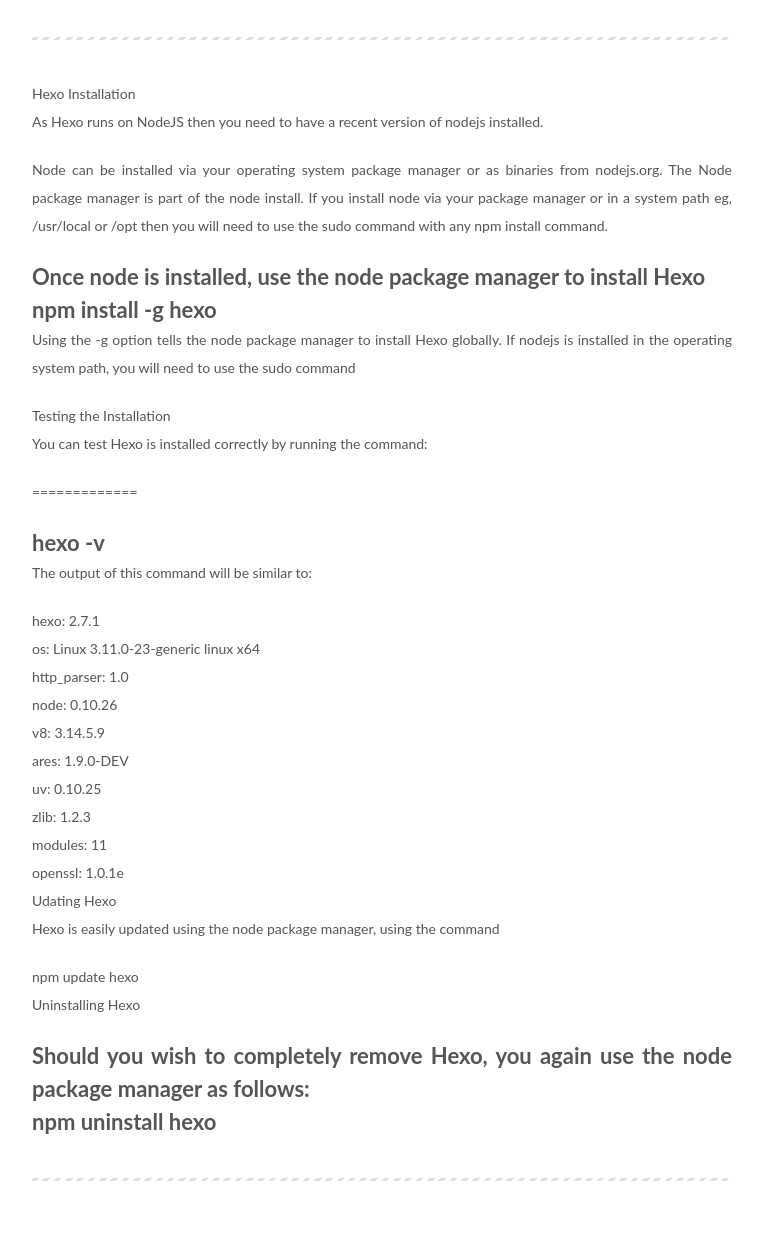
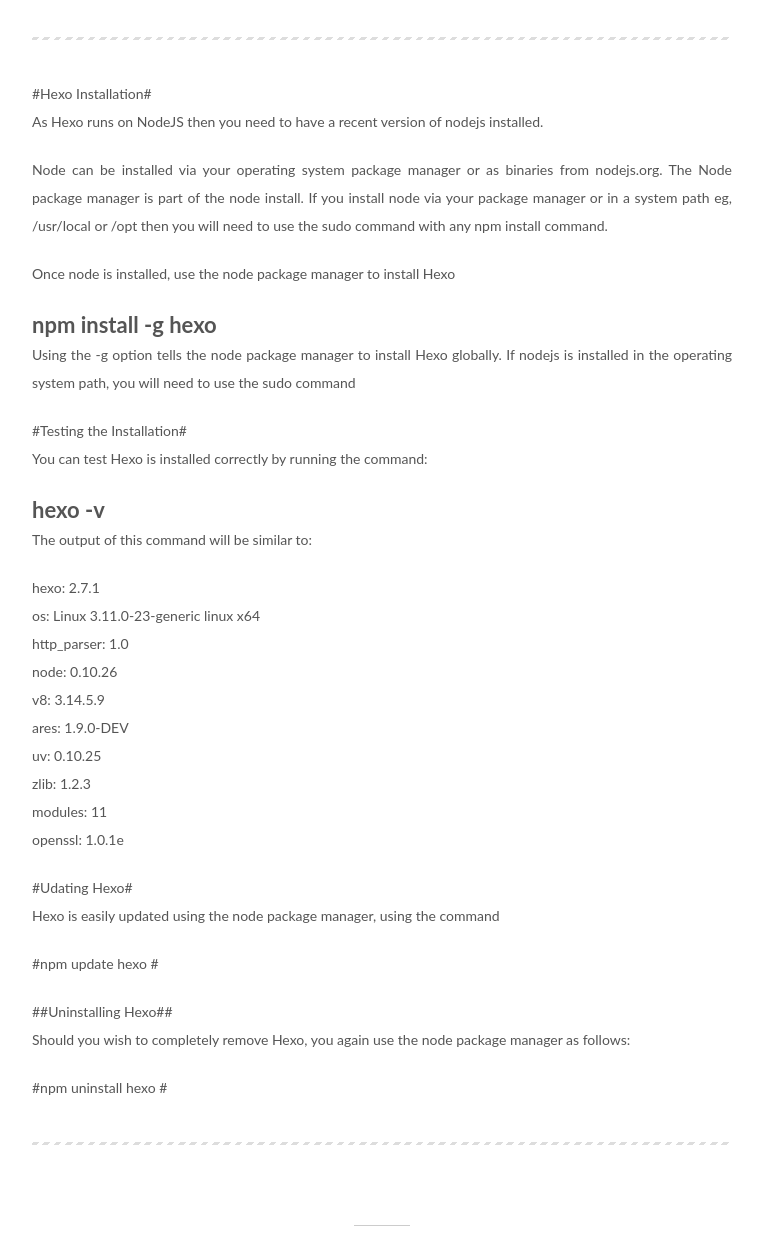
Before and after one commit to jazzminoides/jazzminoides.github.io, a plain HTML site: page index.html in a window 1280 px wide. Shown: the part 3479-4720 px from the top of the page, without its empty margins (258-1021 px from the left). Drawn offline with Linux system fonts and the light colour scheme.

Commit message:
Site updated: 2018-04-04 15:53:49

```diff
--- a/css/main.css
+++ b/css/main.css
@@ -1822,7 +1822,7 @@
   width: 4px;
   height: 4px;
   border-radius: 50%;
-  background: #2136fa;
+  background: #ff78ff;
 }
 .links-of-blogroll {
   font-size: 13px;
--- a/index.html
+++ b/index.html
@@ -334,15 +334,18 @@
 <p>文章编辑完成后，终端 cd 到 blog 文件夹下，执行如下命令来发布：</p>
 <p>hexo generate    // 生成静态页面<br>hexo deploy      // 将文章部署到 Github  // 或 hexo d -g<br>至此，使用 Hexo 搭建个人博客并部署到 GitHub 就基本完成了。后面会陆续更新出如何绑定独立域名、next 主题的优化和功能配置、同时部署博客到 GitHub 和 Coding、提交文章到百度谷歌收录、备份博客等（防止悲剧重演…）。</p>
 <hr>
-<p>Hexo Installation<br>As Hexo runs on NodeJS then you need to have a recent version of nodejs installed.</p>
+<p>#Hexo Installation#<br>As Hexo runs on NodeJS then you need to have a recent version of nodejs installed.</p>
 <p>Node can be installed via your operating system package manager or as binaries from nodejs.org. The Node package manager is part of the node install. If you install node via your package manager or in a system path eg, /usr/local or /opt then you will need to use the sudo command with any npm install command.</p>
-<h1 id="Once-node-is-installed-use-the-node-package-manager-to-install-Hexo"><a href="#Once-node-is-installed-use-the-node-package-manager-to-install-Hexo" class="headerlink" title="Once node is installed, use the node package manager to install Hexo"></a>Once node is installed, use the node package manager to install Hexo</h1><h1 id="npm-install-g-hexo"><a href="#npm-install-g-hexo" class="headerlink" title="npm install -g hexo "></a>npm install -g hexo </h1><p>Using the -g option tells the node package manager to install Hexo globally. If nodejs is installed in the operating system path, you will need to use the sudo command</p>
-<p>Testing the Installation<br>You can test Hexo is installed correctly by running the command:</p>
-<p>=============</p>
+<p>Once node is installed, use the node package manager to install Hexo</p>
+<h1 id="npm-install-g-hexo"><a href="#npm-install-g-hexo" class="headerlink" title="npm install -g hexo "></a>npm install -g hexo </h1><p>Using the -g option tells the node package manager to install Hexo globally. If nodejs is installed in the operating system path, you will need to use the sudo command</p>
+<p>#Testing the Installation#<br>You can test Hexo is installed correctly by running the command:</p>
 <h1 id="hexo-v"><a href="#hexo-v" class="headerlink" title="hexo -v"></a>hexo -v</h1><p>The output of this command will be similar to:</p>
-<p>hexo: 2.7.1<br>os: Linux 3.11.0-23-generic linux x64<br>http_parser: 1.0<br>node: 0.10.26<br>v8: 3.14.5.9<br>ares: 1.9.0-DEV<br>uv: 0.10.25<br>zlib: 1.2.3<br>modules: 11<br>openssl: 1.0.1e<br>Udating Hexo<br>Hexo is easily updated using the node package manager, using the command</p>
-<p>npm update hexo<br>Uninstalling Hexo</p>
-<h1 id="Should-you-wish-to-completely-remove-Hexo-you-again-use-the-node-package-manager-as-follows"><a href="#Should-you-wish-to-completely-remove-Hexo-you-again-use-the-node-package-manager-as-follows" class="headerlink" title="Should you wish to completely remove Hexo, you again use the node package manager as follows:"></a>Should you wish to completely remove Hexo, you again use the node package manager as follows:</h1><h1 id="npm-uninstall-hexo"><a href="#npm-uninstall-hexo" class="headerlink" title="npm uninstall hexo "></a>npm uninstall hexo </h1><hr>
+<p>hexo: 2.7.1<br>os: Linux 3.11.0-23-generic linux x64<br>http_parser: 1.0<br>node: 0.10.26<br>v8: 3.14.5.9<br>ares: 1.9.0-DEV<br>uv: 0.10.25<br>zlib: 1.2.3<br>modules: 11<br>openssl: 1.0.1e</p>
+<p>#Udating Hexo#<br>Hexo is easily updated using the node package manager, using the command</p>
+<p>#npm update hexo #</p>
+<p>##Uninstalling Hexo##<br>Should you wish to completely remove Hexo, you again use the node package manager as follows:</p>
+<p>#npm uninstall hexo #</p>
+<hr>
 
 
 
```
Also changed, not shown: 2018/04/04/Let-s-there-be-HEXO/index.html (+12 -9 lines).
